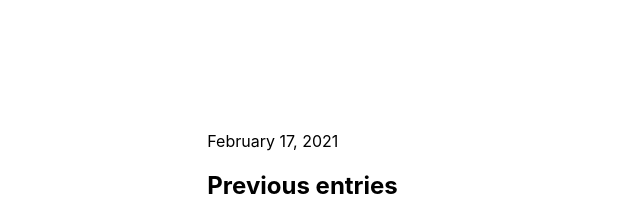
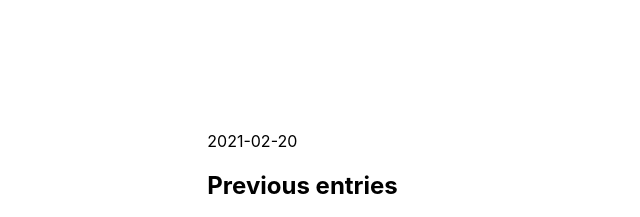
Before and after one commit to newyork-anthonyng/my-journal, a Next.js app: page / in a window 1280 px wide. Shown: the part 204-421 px from the top of the page, without its empty margins (319-959 px from the left). Built offline with nearby package versions, Linux system fonts and the light colour scheme.

Commit message:
add todaysDate

```diff
--- a/pages/index.js
+++ b/pages/index.js
@@ -2,6 +2,13 @@ import Head from 'next/head'
 import styles from '../styles/Home.module.css'
 import { useMachine } from '@xstate/react';
 import journalMachine from '../clients/machines/entries';
+
+function getTodaysDate() {
+  const date = (new Date()).toISOString().split('T')[0];
+  return date;
+}
+
+const todaysDate = getTodaysDate();
 
 export default function Home() {
   const [state, send] = useMachine(journalMachine);
@@ -28,7 +35,7 @@ export default function Home() {
         </Head>
 
         <div>
-          <time dateTime="2021-02-17">February 17, 2021</time>
+          <time dateTime={todaysDate}>{todaysDate}</time>
 
           <h2>Previous entries</h2>
 
@@ -69,7 +76,7 @@ export default function Home() {
         </Head>
 
         <div>
-          <time dateTime="2021-02-17">February 17, 2021</time>
+          <time dateTime={todaysDate}>{todaysDate}</time>
 
           <h2>Previous entries</h2>
 
```
